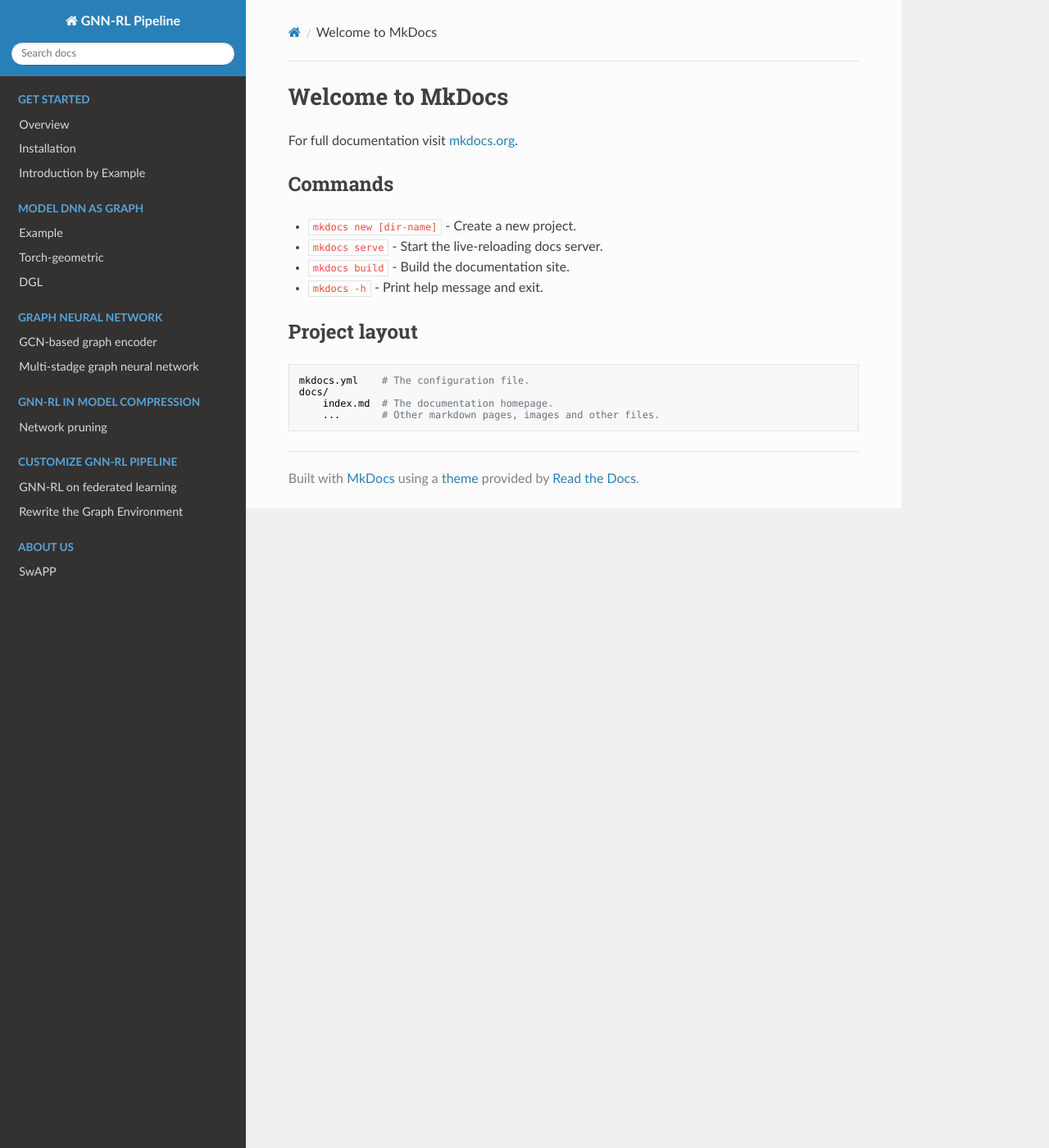
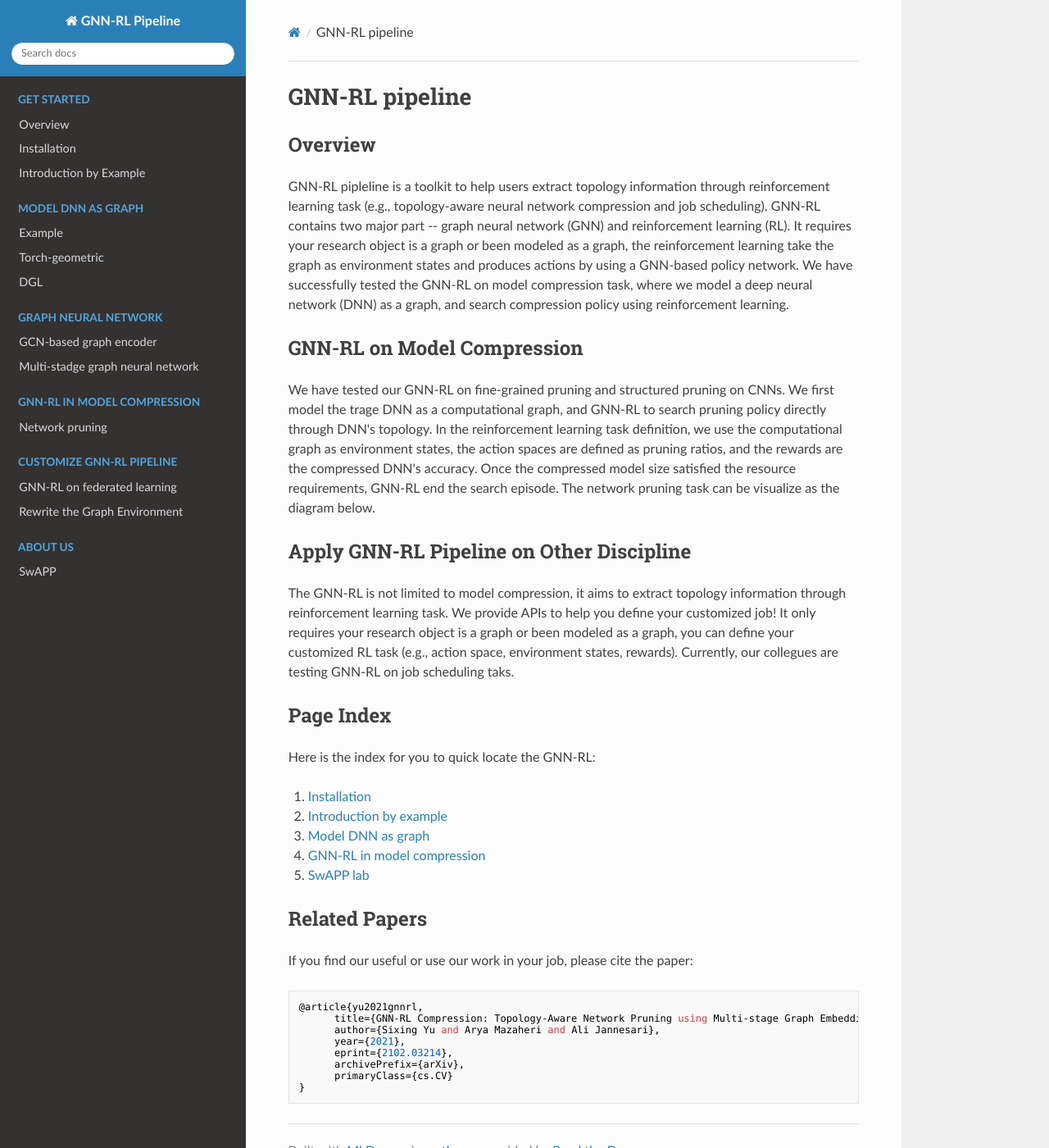
Before and after one commit to yusx-swapp/GNN-RL-Model-Compression, an MkDocs documentation site: the page built from docs/index.md, in a window 1280 px wide and 1400 px high. Shown: the whole window at 82% size. Built offline with MkDocs 1.6.1, drawn with Linux system fonts in a browser that asks for light colours; nearby versions of some CDN libraries.

Commit message:
update docs

````diff
--- a/docs/index.md
+++ b/docs/index.md
@@ -1,17 +1,75 @@
-# Welcome to MkDocs
+# GNN-RL pipeline
 
-For full documentation visit [mkdocs.org](https://www.mkdocs.org).
+## Overview
 
-## Commands
+GNN-RL pipleline is a toolkit to help users extract topology information through reinforcement learning task (e.g., topology-aware neural network compression and job scheduling).
+GNN-RL contains two major part -- graph neural network (GNN) and reinforcement learning (RL). It requires your research object is a graph or been modeled as a graph, the reinforcement learning take the graph as environment states and produces actions by using a GNN-based policy network.
+We have successfully tested the GNN-RL on model compression task, where we model a deep neural network (DNN) as a graph, and search compression policy using reinforcement learning.
 
-* `mkdocs new [dir-name]` - Create a new project.
-* `mkdocs serve` - Start the live-reloading docs server.
-* `mkdocs build` - Build the documentation site.
-* `mkdocs -h` - Print help message and exit.
 
-## Project layout
+## GNN-RL on Model Compression
 
-    mkdocs.yml    # The configuration file.
-    docs/
-        index.md  # The documentation homepage.
-        ...       # Other markdown pages, images and other files.
+We have tested our GNN-RL on fine-grained pruning and structured pruning on CNNs.
+We first model the trage DNN as a computational graph, and GNN-RL to search pruning policy directly through DNN's topology. In the reinforcement learning task definition, we use the computational graph as environment states, the action spaces are defined as pruning ratios, and the rewards are the compressed DNN's accuracy. Once the compressed model size satisfied the resource requirements, GNN-RL end the search episode. The network pruning task can be visualize as the diagram below.
+<!-- Se validi [marmor](http://www.subibis.net/) non si quoque minuuntur tergo,
+revelli **tenebris**, apex *Tethys* rogarem temperius monte altaque cura. Gratia
+molliri tempore, tanto mugitibus ictus. Iunctum *requirere probat* destinat
+vigore?
+
+- Mea per dum ruent invita quos et
+- Dicentum nece
+- Sibi iuro omnia sentit in timeo brevissimus
+- Misit adflat suum inposito vocem illic figuris -->
+
+## Apply GNN-RL Pipeline on Other Discipline
+The GNN-RL is not limited to model compression, it aims to extract topology information through reinforcement learning task.
+We provide APIs to help you define your customized job!  It only requires your research object is a graph or been modeled as a graph, you can define your customized RL task (e.g., action space, environment states, rewards). Currently, our collegues are testing GNN-RL on job scheduling taks.
+<!--
+Rogos indotata geminas gaudebat ferendo, nemus quod multum lumina invocat
+tempora nebulae, et agnoscis! Pudori vulnere. Celerem festinus: delere currum
+venerabile limina spatiantia vastum, concita, mei Aeacides, et dea nefas. Artis
+fuit ille nostri quater lumina nec pectora Ixiona confessasque nostra et!
+
+> Sociis potentem summo, tamen consistere *amplexa in* pendere rursus nivosos. A
+> herbas excitus et tamen ego manibus ferebat parte. Acta dedit, e occursu
+> ferula in nomina laesi: suos. Crura iacens ora, tum ter officium nasci. -->
+
+## Page Index
+Here is the index for you to quick locate the GNN-RL:
+
+1. [Installation](installation.md)
+2. [Introduction by example](intro.md)
+3. [Model DNN as graph](graph/example.md)
+4. [GNN-RL in model compression](compression/pruning.md)
+5. [SwAPP lab](swapp.md)
+<!-- Avis gratia, est illa est inrita propiora suum **nunc** apte mulcebat et est.
+Pallados Iuppiter pererrant tu alios repetiti flexisque nec turbavere mutare
+adpositi nec illis vertice, illo Phinea mihi. Dentibus *nece*. Angues in sedit
+spemque lapillos [praecipue](http://novaet.org/tempora.php) ego hos vulnera
+dictis.
+
+    ram_language = rawMotion.homeCarrierSystem(express);
+    fiT = hard_token;
+    drop_layout_version.ipv = in + javaIcqArchitecture(camelcaseBootImage,
+            hot_file, gpu_text);
+    day_table.pointSmmDynamic = megapixelListserv;
+
+Face tentoria in **quippe nymphe** praesepibus solacia moverat adfusaque callida
+dominum. Mors equus his et dique, est decimo quaerit, **quas arte**, omnes
+patent sequitur, superamur mergeret nil. **Ne** licet contigit victus ad
+carpebam ducit, feras et cum quoque parente! Sibi sorori mihi aura cetera
+propago praesignis Melanthus **decidit** esse omnia dedere domitamque quis
+cornum superis. -->
+
+## Related Papers
+If you find our useful or use our work in your job, please cite the paper:
+```
+@article{yu2021gnnrl,
+      title={GNN-RL Compression: Topology-Aware Network Pruning using Multi-stage Graph Embedding and Reinforcement Learning},
+      author={Sixing Yu and Arya Mazaheri and Ali Jannesari},
+      year={2021},
+      eprint={2102.03214},
+      archivePrefix={arXiv},
+      primaryClass={cs.CV}
+}
+```
````
